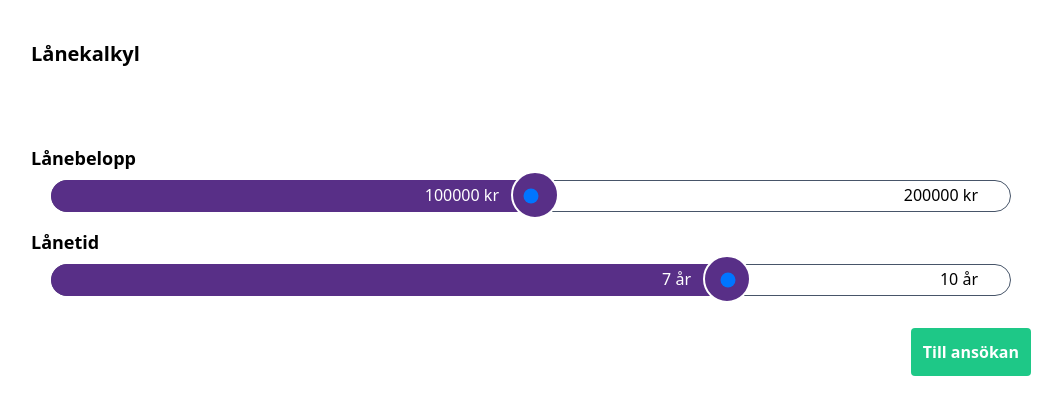
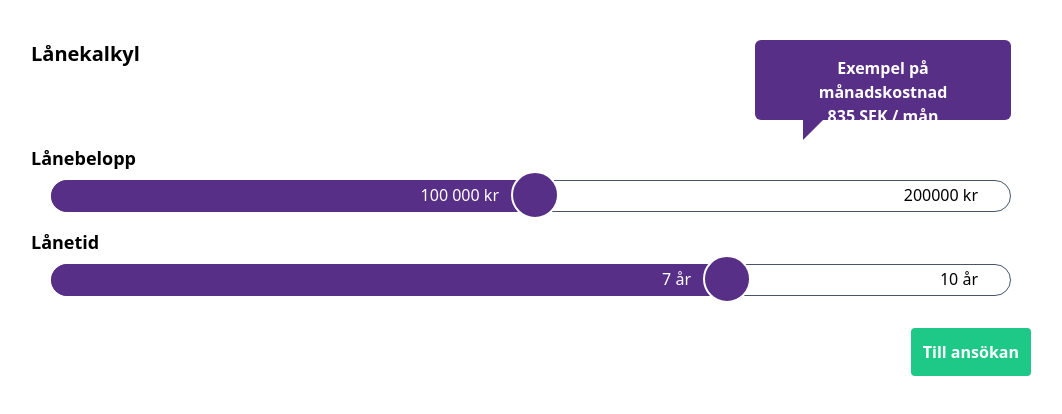
Before and after one commit to namnkunnig/collector, a React (Vite) app: page / in a window 1280 px wide. Shown: the top 414 px of the page, without its empty margins (109-1171 px from the left). Built offline with nearby package versions, Linux system fonts and the light colour scheme.

Commit message:
Adds number formatting

```diff
--- a/src/components/RangedInput.tsx
+++ b/src/components/RangedInput.tsx
@@ -17,7 +17,7 @@ export default function RangedInput({ min, max, step, unit, defaultValue, callba
       <div ref={buttonRef} className="h-12 w-12 absolute top-[-9px] z-20 bg-violet rounded-full border-2 border-solid border-white"></div>
       <div ref={sliderRef} className={`w-0 h-8 bg-violet absolute box-border rounded-l-full ml-5 text-right text-white pt-[0.8px] pr-8 z-10 rounded-none`}>
         <span className={`align-middle`}>
-          {value} {unit}
+          {value.toLocaleString('sv-SE')} {unit}
         </span>
       </div>
       <div className={`border-[1px] border-solid border-slate-600 h-8 box-border rounded-full absolute w-[96%] ml-5 mr-[148px] text-right text-black pr-8`}>
--- a/src/components/ToolTip.tsx
+++ b/src/components/ToolTip.tsx
@@ -1,8 +1,8 @@
 export default function ToolTip({ text }: Tooltip) {
   return (
     <div
-      className="w-64 h-20 bg-collector text-white p-4 flex flex-col justify-start text-center font-semibold rounded-md relative mr-5 mb-6
-			before:block before:absolute before:-inset-1 before:-skew-y-[45deg] before:bg-collector before:left-12 before:w-6 before:h-12 before:top-10 before:-z-40"
+      className="w-64 h-20 bg-violet text-white p-4 flex flex-col justify-start text-center font-semibold rounded-md relative mr-5 mb-6
+			before:block before:absolute before:-inset-1 before:-skew-y-[45deg] before:bg-violet before:left-12 before:w-6 before:h-12 before:top-10 before:-z-40"
     >
       <div>Exempel på månadskostnad</div>
       <div>{text}</div>
--- a/src/index.css
+++ b/src/index.css
@@ -8,7 +8,7 @@
   }
 }
 
-.slider {
+input[type=range] {
   appearance: none;
   width: 100%;
   height: 32px;
@@ -20,7 +20,7 @@
   z-index: 40;
 }
 
-.slider::-webkit-slider-thumb, .slider::-moz-range-thumb {
+::-webkit-slider-thumb {
   appearance: none;
   width: 48px;
   height: 48px;
@@ -32,3 +32,17 @@
   background-color: red;
   background-color: transparent;
 }
+
+::-moz-range-thumb{
+  background: none;
+  border: none;
+  width: 48px;
+  height: 48px;
+  cursor: pointer;
+  z-index: 42;
+  position: relative;
+  border: none;
+  border-radius: 50%;
+  background-color: red;
+  background-color: transparent;
+}
```
